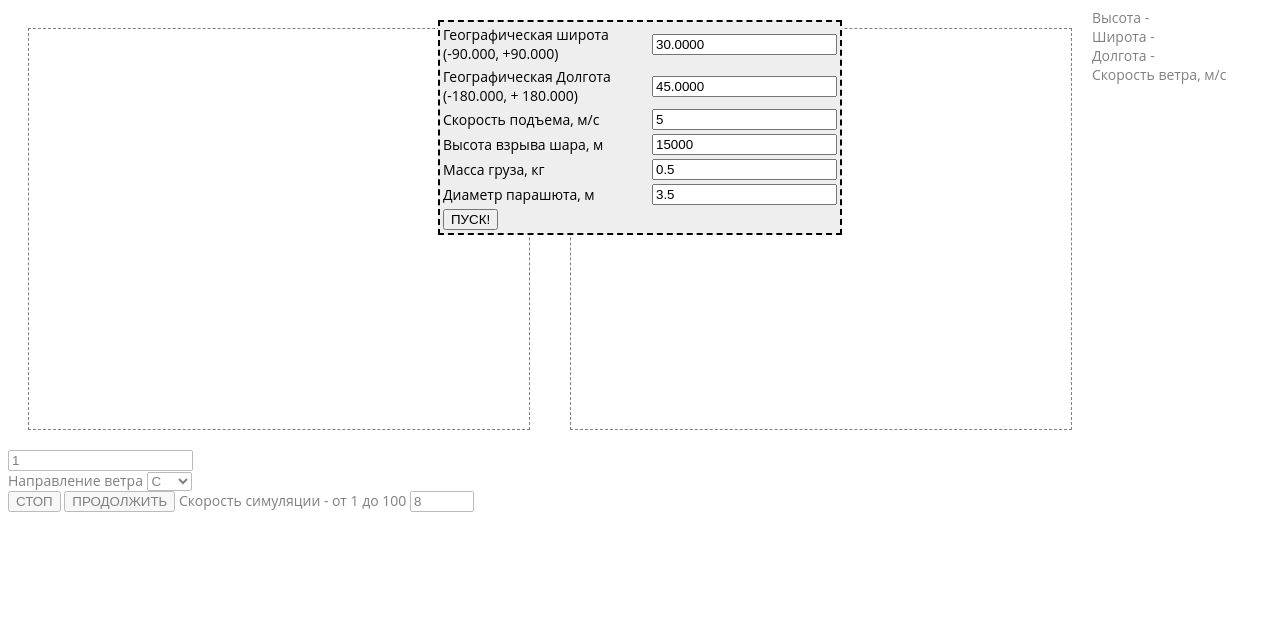
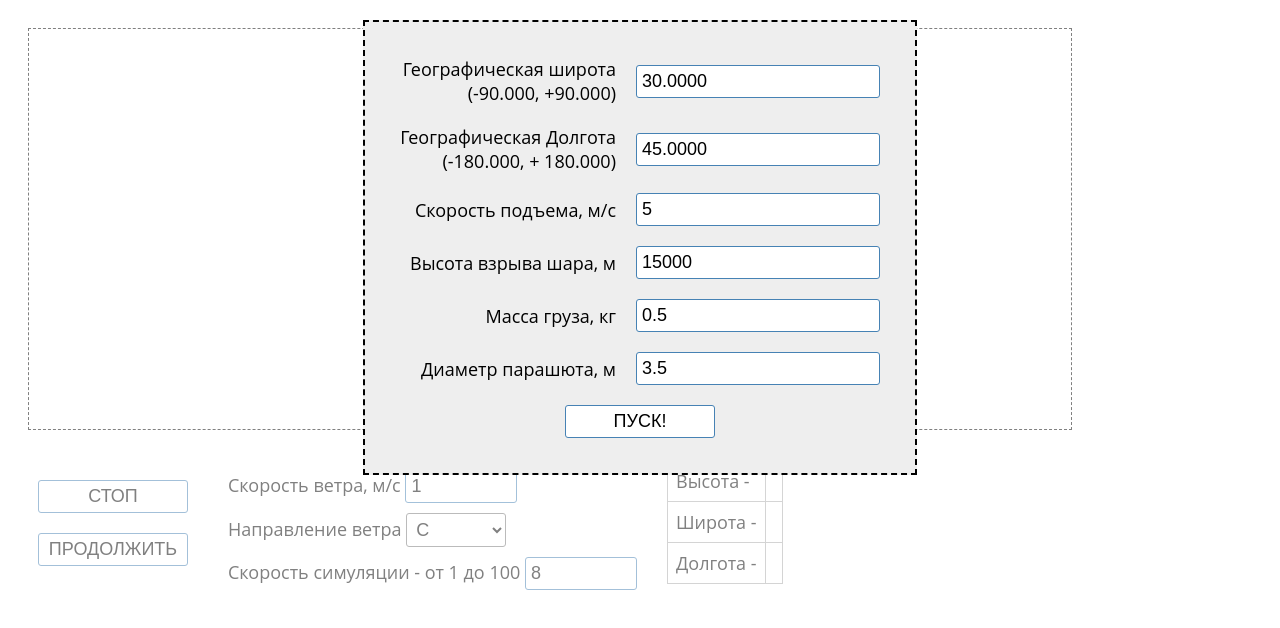
Before and after one commit to lkatartn/zondie, a website with bundled scripts: page index.html in a window 1280 px wide. Built offline with nearby package versions, Linux system fonts and the light colour scheme.

Commit message:
some style improvement

```diff
--- a/index.html
+++ b/index.html
@@ -12,7 +12,7 @@
 	<div id="container">
 		<div class="overlay">
 		<div id="initial-table" >
-			<table>
+			<table class="init-table">
 				<tr>
 					<td>Географическая широта (-90.000, +90.000)</td>
 					<td><input id="latitude-init" type="number" value="30.0000" /></td>
@@ -37,19 +37,25 @@
 					<td>Диаметр парашюта, м</td>
 					<td><input id="parachute-rad" type="number" value="3.5"></td>
 				</tr>
-				<tr> <td><button id="start">ПУСК!</button></td></tr>
+				<tr> <td colspan="2" align="center"><button class="btn"id="start">ПУСК!</button></td></tr>
 			</table>
 		</div>
 		</div>
 		<svg id="height" width="500" height="400"></svg>
 		<svg id="position" width="500" height="400"></svg>
 
-		<div >
-			Высота - <span id="text-height"></span><br />
-			Широта - <span id="text-latitude"></span><br />
-			Долгота - <span id="text-longitude"></span><br />
-			Скорость ветра, м/с <input id="wind-val" type="number" value ="1" /> <br />
-			Направление ветра <select id="wind-dir">
+			<div class="side">
+			<div class="buttons">
+				<button class="btn"  id="stop">СТОП</button>
+				<button  class="btn" id="resume">ПРОДОЛЖИТЬ</button>
+
+			</div>
+<div class="wind">
+	<div class="row">
+		Скорость ветра, м/с <input id="wind-val" type="number" value ="1" /> <br />
+	</div>
+	<div class="row">
+	Направление ветра <select class="select" id="wind-dir">
 				<option value="n" default selected>С</option>
 				<option value="ne">СВ</option>
 				<option value="e">В</option>
@@ -58,11 +64,28 @@
 				<option value="sw">ЮЗ</option>
 				<option value="w">З</option>
 				<option value="nw">СЗ</option>
-			</select> <br />
-			<button id="stop">СТОП</button>
-			<button id="resume">ПРОДОЛЖИТЬ</button>
-			<label for="zsp">Скорость симуляции - от 1 до 100</label>
-			<input id="zsp" type="number" min="1" max="100" step="1" value="8" onchange="window.zondiespeed = +this.value"/>
+			</select>
+			</div>
+			<div class="row">
+				<label for="zsp">Скорость симуляции - от 1 до 100</label>
+				<input id="zsp" type="number" min="1" max="100" step="1" value="8" onchange="window.zondiespeed = +this.value"/>
+			</div>
+
+</div>
+		<table class="output">
+			<tr>
+				<td>Высота -</td>
+				<td><span id="text-height"></span></td>
+			</tr>
+			<tr>
+				<td>Широта -</td>
+				<td><span id="text-latitude"></span></td>
+			</tr>
+			<tr>
+				<td>Долгота -</td>
+				<td><span id="text-longitude"></span></td>
+			</tr>
+		</table>
 		</div>
 
 	</div>
--- a/style.css
+++ b/style.css
@@ -1,7 +1,7 @@
 /*FOR HEIGHT CHART*/
 html {
 	font-family: 'Open Sans', Tahoma, Helvetica, Verdana, sans-serif;
-  font-size: 14px;
+  font-size: 18px;
 }
 svg {
 	border: dashed 1px;
@@ -10,9 +10,58 @@ svg {
 }
 
 .side{
-	margin:15px;
-	padding: 10px;
 	float: left;
+  overflow: auto;
+}
+.buttons {
+  margin: 20px;
+  float: left;
+  width: 160px;
+}
+.buttons .btn {
+  float:left;
+  margin: 10px;
+}
+.wind {
+  margin: 10px;
+  overflow: auto;
+  float: left;
+}
+.wind .row {
+  margin: 10px;
+
+}
+.btn {
+  border-radius: 3px;
+  border: steelblue 1px solid;
+  background-color: white;
+  font-size: 18px;
+  padding: 5px;
+  min-width: 150px;
+}
+.btn:hover {
+  background-color: #eeeeee;
+}
+input[type="number"],input[type="text"]{
+  background-color: white;
+  border-radius: 3px;
+  border-color: steelblue;
+  border-width: 1px;
+  border-style: solid;
+  padding: 5px;
+  font-size: 18px;
+}
+input:hover{
+  background-color: #eeeeee;
+}
+.select {
+  padding: 5px;
+  font-size: 18px;
+  border-radius: 3px;
+  background-color: white;
+}
+.select:hover {
+  background-color: #eeeeee;
 }
 
 .line-height {
@@ -94,7 +143,28 @@ circle.zond {
 }
 #initial-table {
   margin: 20px auto;
-  width: 400px;
+  width: 500px;
   border: 2px dashed black;
   background-color: #eeeeee;
+  padding: 25px;
 }
+.init-table {
+  text-align: right;
+  border-collapse: collapse;
+}
+.init-table td {
+  padding: 10px;
+}
+.output {
+  margin: 10px;
+  float: left;
+  line-height: 24px;
+  border-collapse: collapse;
+}
+.output td {
+  border: solid 1px #aaaaaa;
+  padding: 8px;
+}
+#wind-val,#zsp,#wind-dir{
+  width:100px;
+}
```
